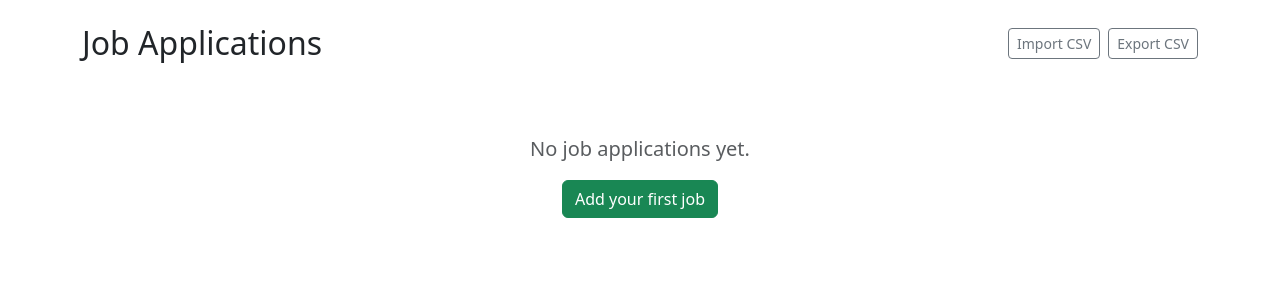
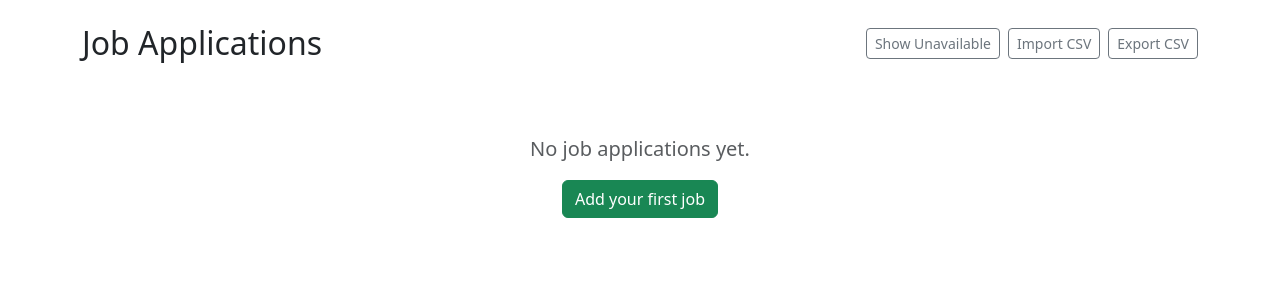
Before and after one commit to mikesouellette/JobSearchLog, a Django app: page /jobs/ in a window 1280 px wide. Shown: the part 56-356 px from the top of the page. Run offline with Django 5.2, Linux system fonts and the light colour scheme; data that the repository does not hold is empty.

Commit message:
Add toggle to show/hide unavailable jobs on job list
By default, rejected and offer-declined jobs are filtered out of the
job list. A toggle button lets the user show all jobs when needed.

Co-Authored-By: Claude Sonnet 4.6 <noreply@anthropic.com>

```diff
--- a/jobtracker/views.py
+++ b/jobtracker/views.py
@@ -16,7 +16,17 @@ class JobListView(ListView):
     model = Job
     template_name = 'jobtracker/job_list.html'
     context_object_name = 'jobs'
-    ordering = ['-created_at']
+
+    def get_queryset(self):
+        qs = Job.objects.order_by('-created_at')
+        if self.request.GET.get('show_all') != '1':
+            qs = qs.exclude(status__in=['rejected', 'offer_declined'])
+        return qs
+
+    def get_context_data(self, **kwargs):
+        context = super().get_context_data(**kwargs)
+        context['show_all'] = self.request.GET.get('show_all') == '1'
+        return context
 
 
 class JobCreateView(CreateView):
--- a/templates/jobtracker/job_list.html
+++ b/templates/jobtracker/job_list.html
@@ -5,7 +5,12 @@
 {% block content %}
 <div class="d-flex justify-content-between align-items-center mb-4">
   <h2 class="mb-0">Job Applications</h2>
-  <div class="d-flex gap-2">
+  <div class="d-flex gap-2 align-items-center">
+    {% if show_all %}
+      <a class="btn btn-warning btn-sm" href="{% url 'job_list' %}">Hide Unavailable</a>
+    {% else %}
+      <a class="btn btn-outline-secondary btn-sm" href="{% url 'job_list' %}?show_all=1">Show Unavailable</a>
+    {% endif %}
     <a class="btn btn-outline-secondary btn-sm" href="{% url 'job_import_csv' %}">Import CSV</a>
     <a class="btn btn-outline-secondary btn-sm" href="{% url 'job_export_csv' %}">Export CSV</a>
   </div>
```
